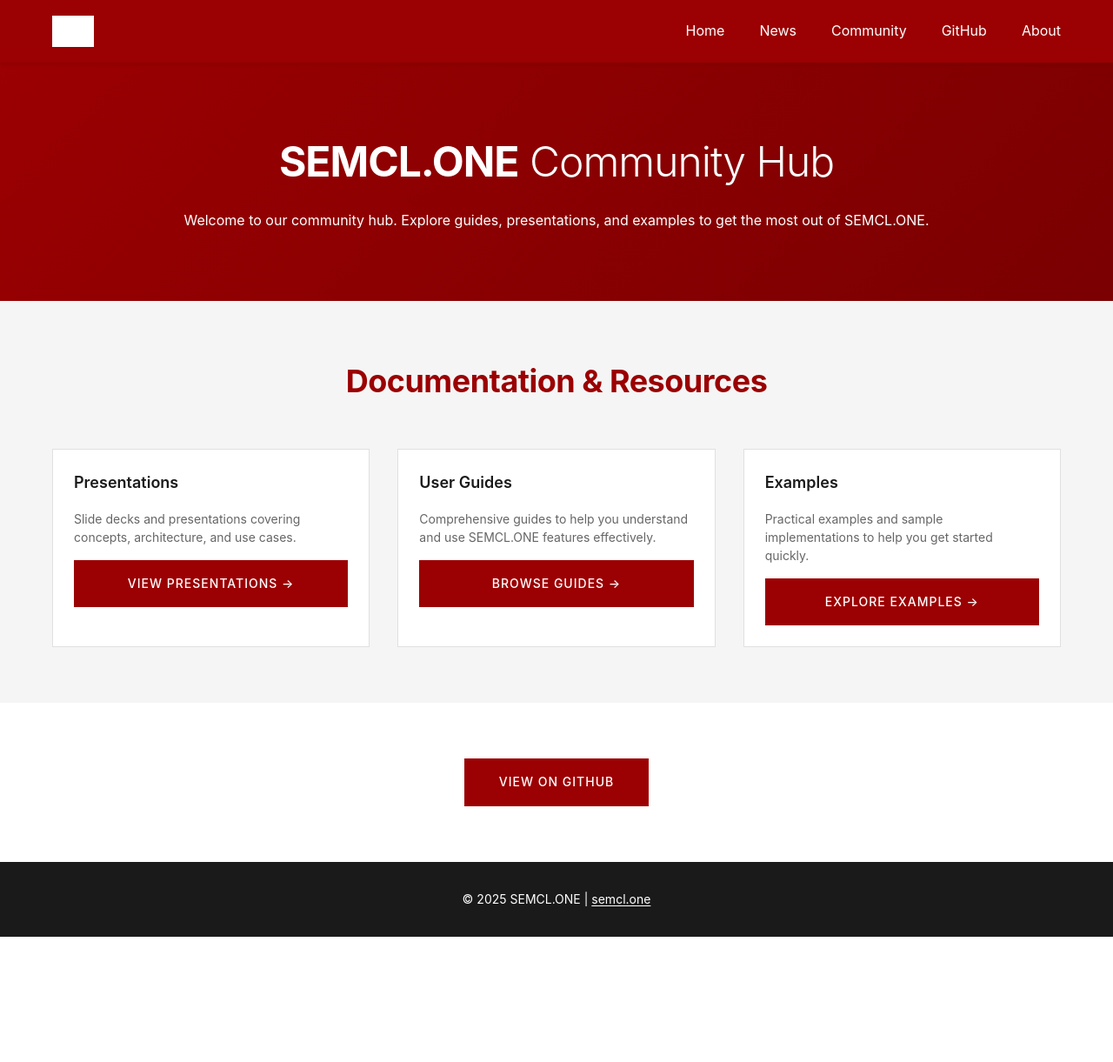
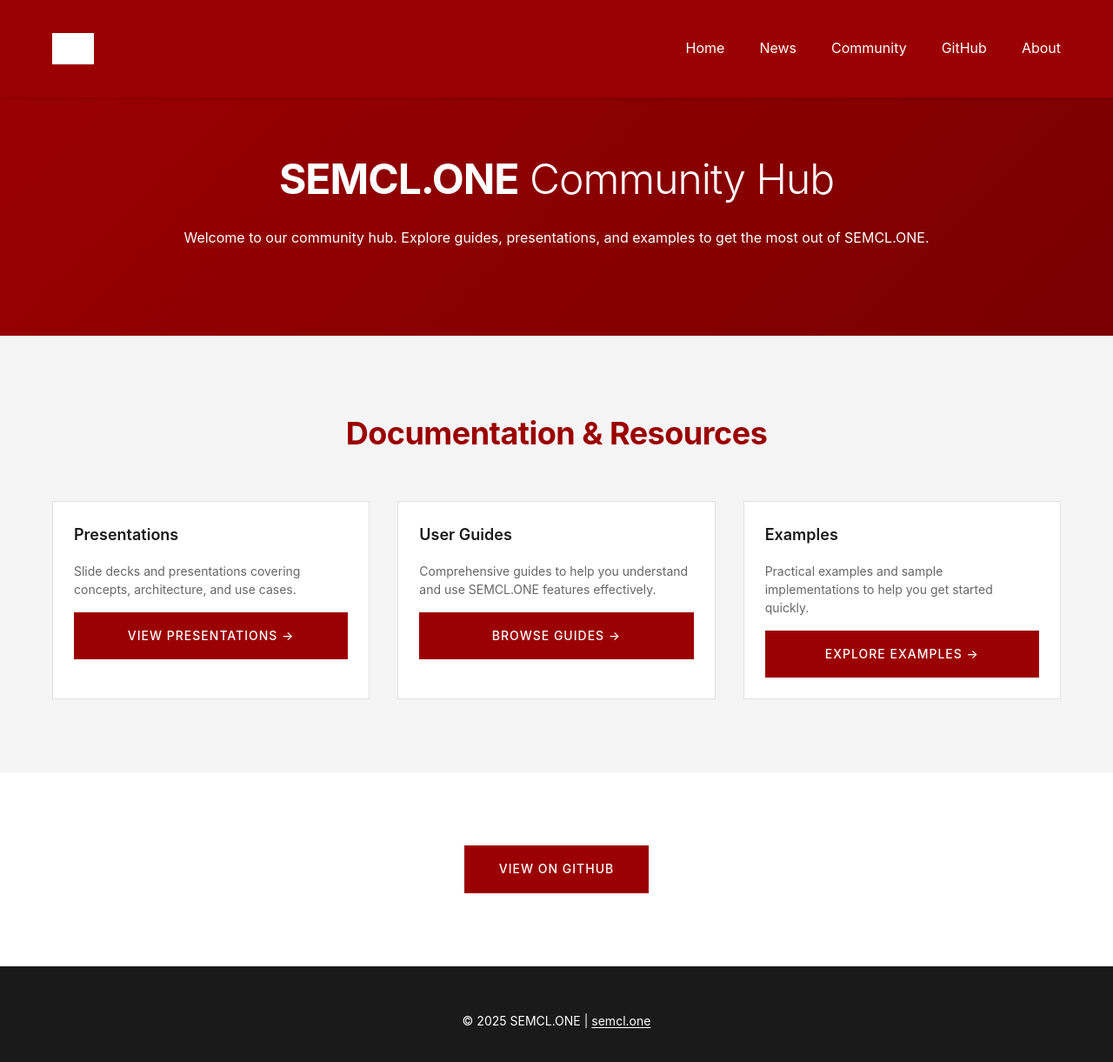
Before and after one commit to SemClone/community, a Jekyll site: the page built from docs/index.html, in a window 1280 px wide and 1237 px high. Shown: the top 1221 px of the window at 87% size. Built offline with Jekyll 4.4.1, drawn with Linux system fonts in a browser that asks for light colours; grey boxes are pictures that could not be loaded.

Commit message:
small change

```diff
--- a/docs/assets/css/main.css
+++ b/docs/assets/css/main.css
@@ -27,7 +27,7 @@
 .container {
     max-width: 1200px;
     margin: 0 auto;
-    padding: 0 20px;
+    padding: 20px;
 }
 
 header {
```
